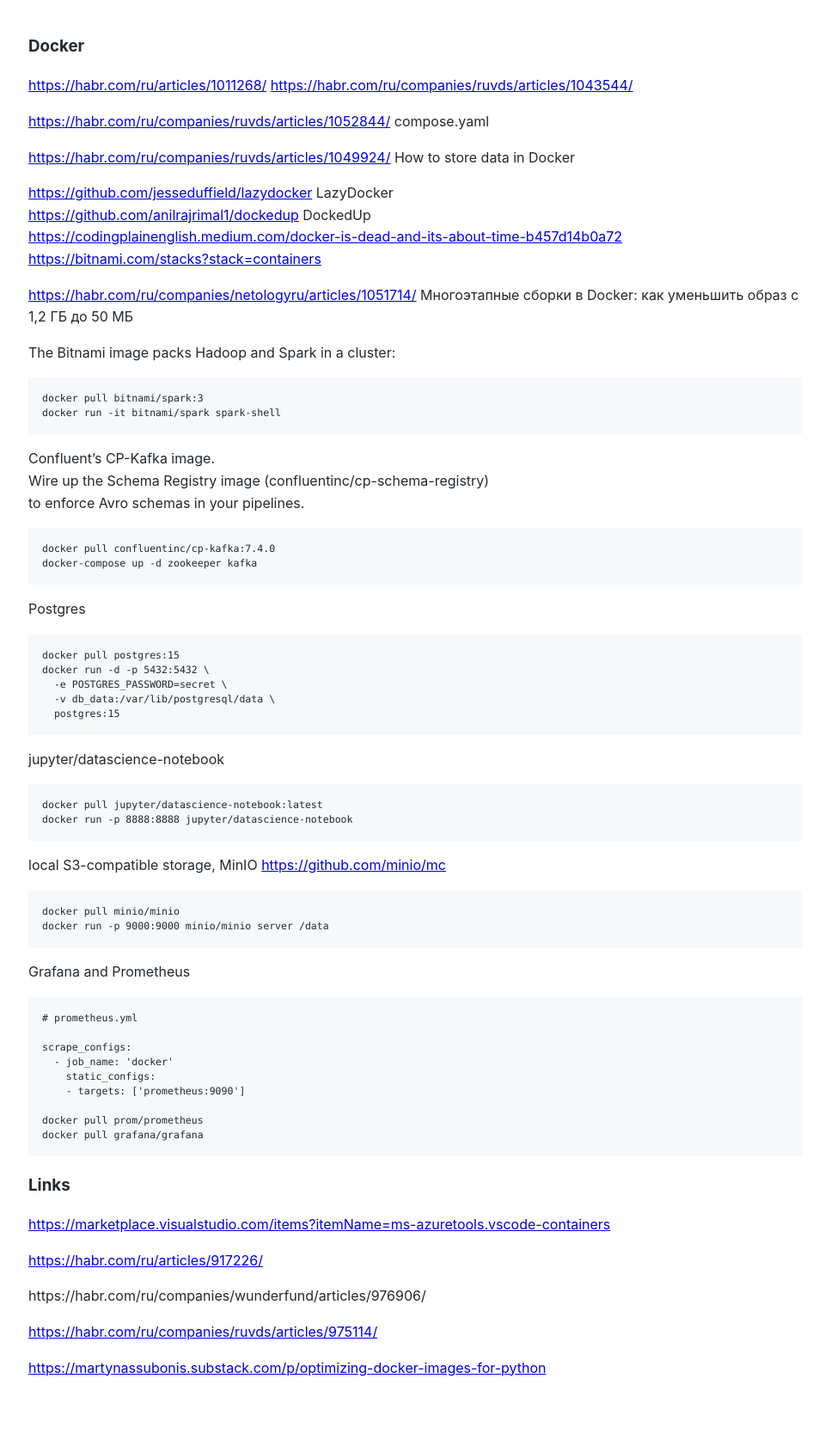
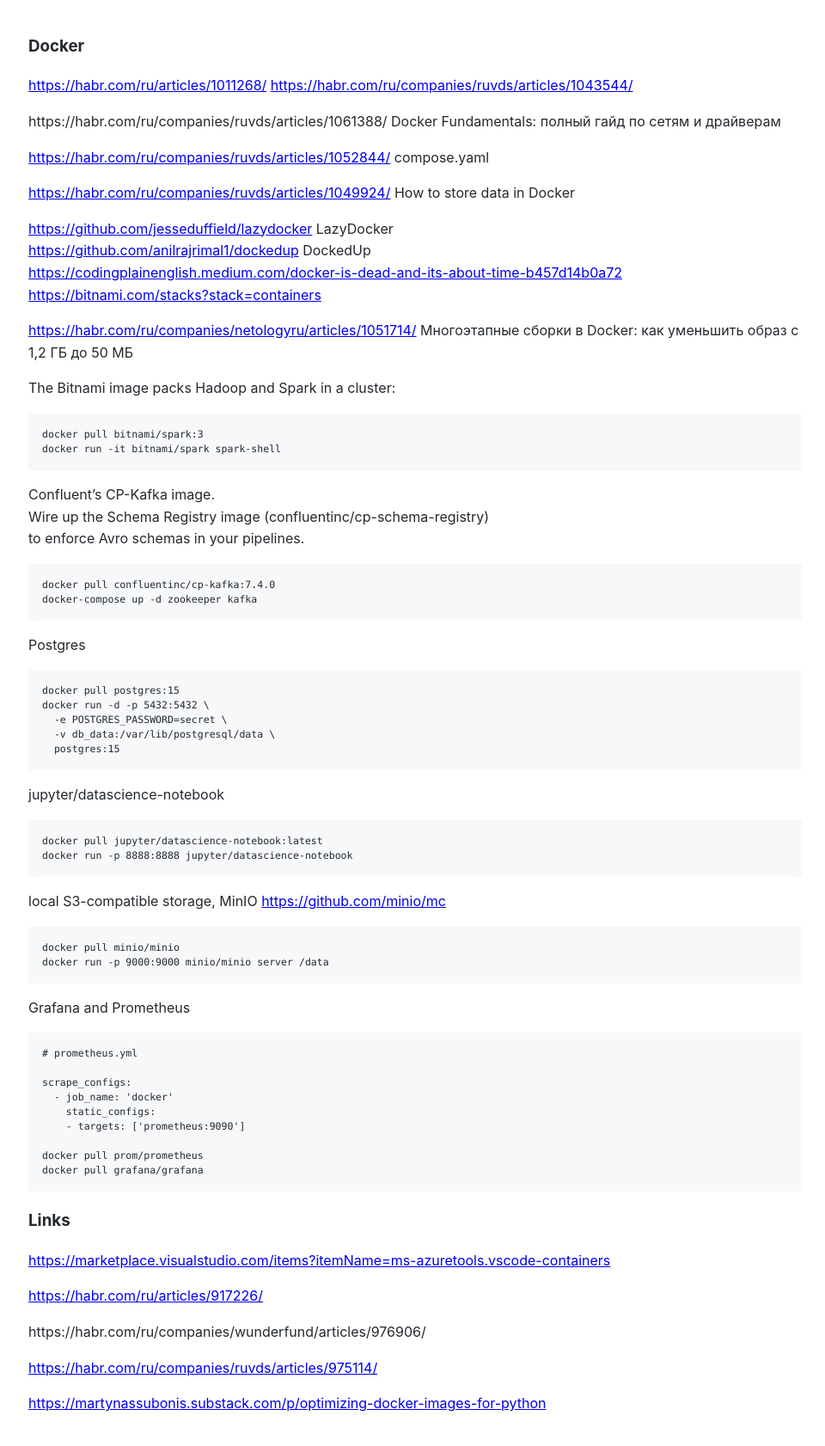
Before and after one commit to Michael-Lubinsky/michael-lubinsky.github.com, a Jekyll site: the page built from linux/docker.md, in a window 1280 px wide. Shown: the whole page at 86% size, without its empty margins (157-1117 px from the left). Built offline with Jekyll 4.4.1, drawn with Linux system fonts in a browser that asks for light colours; our own code applies the rules of GitHub Pages for plain Markdown files; before the commit the page ends 1640 px from its top, so only the background shows below that.

Commit message:
Add Docker fundamentals guide link
Added a new link to a guide on Docker fundamentals.

```diff
--- a/linux/docker.md
+++ b/linux/docker.md
@@ -2,6 +2,8 @@
 
 <https://habr.com/ru/articles/1011268/>
 <https://habr.com/ru/companies/ruvds/articles/1043544/>
+
+ https://habr.com/ru/companies/ruvds/articles/1061388/ Docker Fundamentals: полный гайд по сетям и драйверам
 
 <https://habr.com/ru/companies/ruvds/articles/1052844/> compose.yaml
 
```
